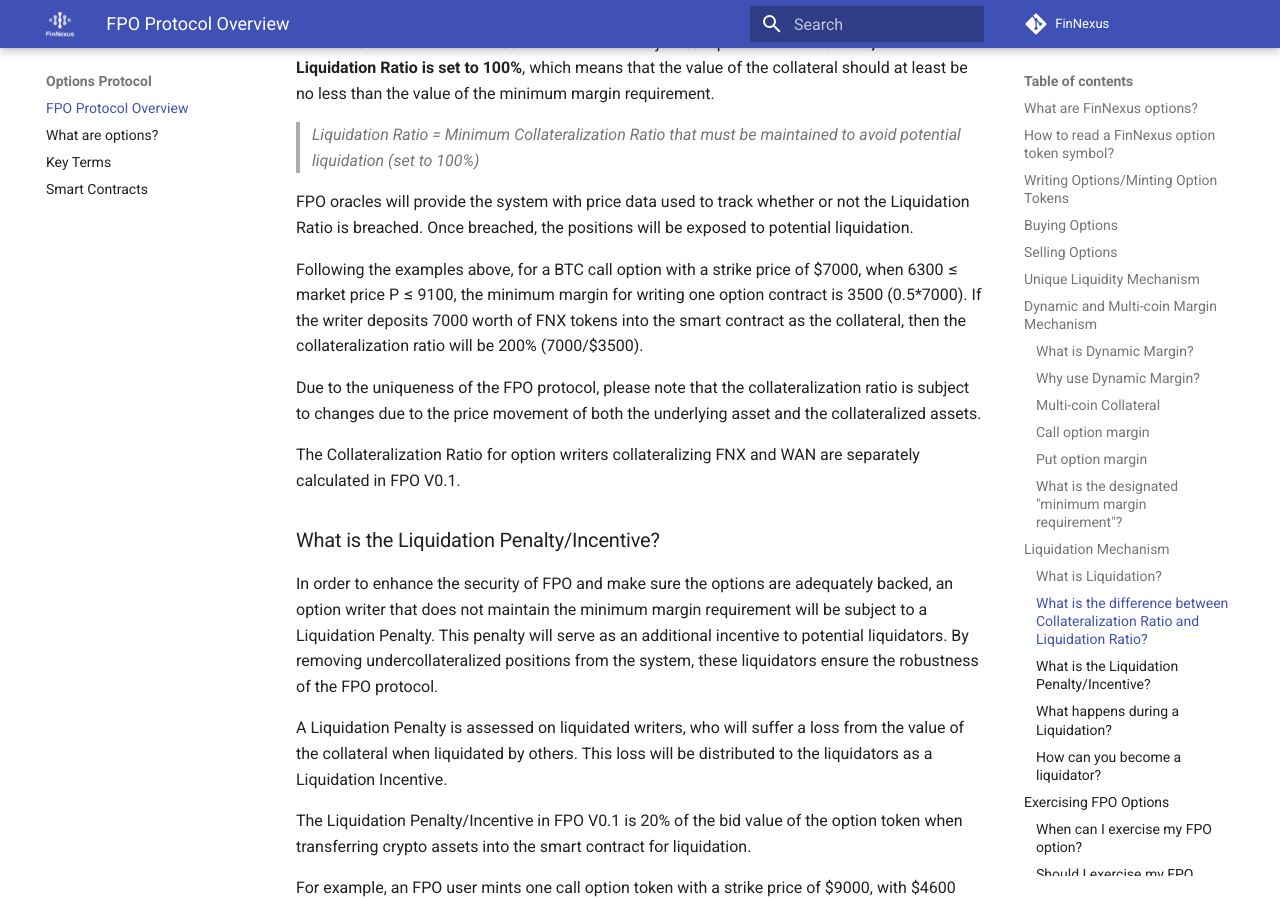
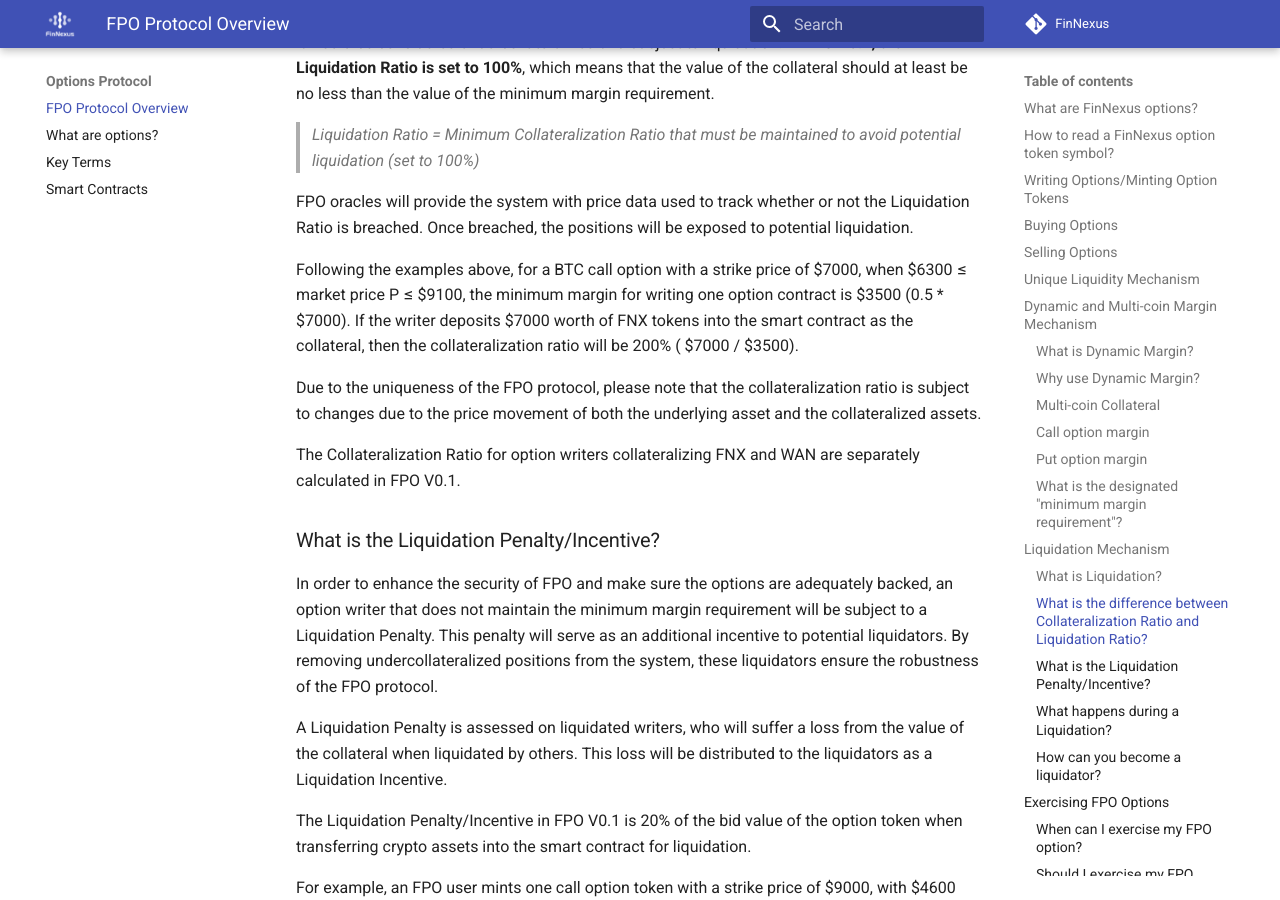
Before and after one commit to Phoenix-Finance/Phoenix-Documentation, an MkDocs documentation site: the page built from content/options/index.md, in a window 1280 px wide and 900 px high, scrolled down 10171 px. Built offline with MkDocs 1.6.1 and Material for MkDocs 9.7.7, drawn with Linux system fonts in a browser that asks for light colours.

Commit message:
Update index.md

```diff
--- a/content/options/index.md
+++ b/content/options/index.md
@@ -167,7 +167,7 @@ The Liquidation Ratio is the minimum required collateralization ratio for each o
 
 FPO oracles will provide the system with price data used to track whether or not the Liquidation Ratio is breached. Once breached, the positions will be exposed to potential liquidation.
 
-Following the examples above, for a BTC call option with a strike price of $7000, when 6300 ≤ market price P ≤ 9100, the minimum margin for writing one option contract is $3500 (0.5*$7000). If the writer deposits $7000 worth of FNX tokens into the smart contract as the collateral, then the collateralization ratio will be 200% ($7000/$3500).
+Following the examples above, for a BTC call option with a strike price of $7000, when $6300 ≤ market price P ≤ $9100, the minimum margin for writing one option contract is $3500 (0.5 * $7000). If the writer deposits  $7000 worth of FNX tokens into the smart contract as the collateral, then the collateralization ratio will be 200% ( $7000 / $3500).
 
 Due to the uniqueness of the FPO protocol, please note that the collateralization ratio is subject to changes due to the price movement of both the underlying asset and the collateralized assets.
 
```
